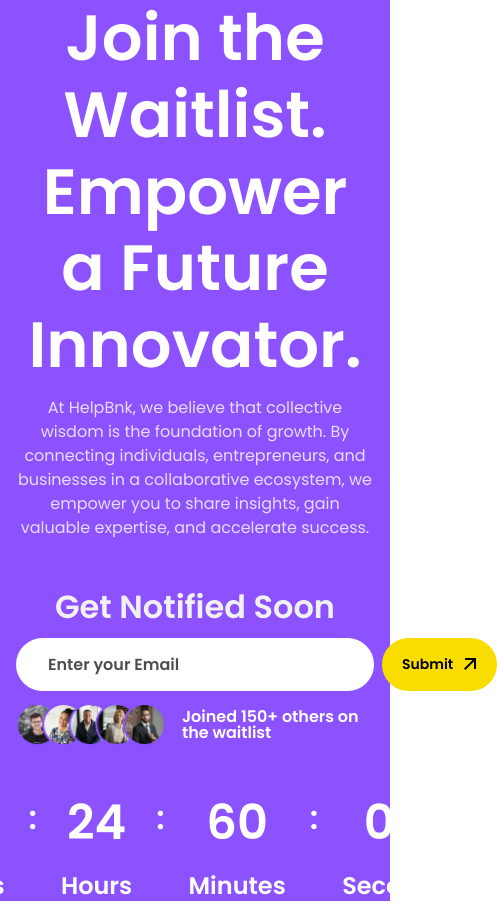
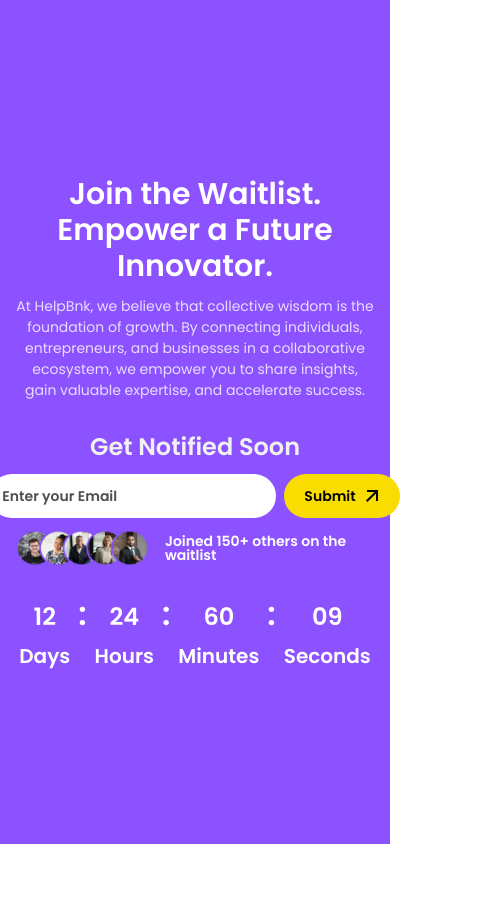
Before and after one commit to Pupiloinc/Pupilo, a Next.js app: page /join in a window 390 px wide. Shown: the whole page, 497 px wide, since content can reach past the window. After the commit the page ends 844 px from the top, so only its background shows below. Built offline with nearby package versions, Linux system fonts and the light colour scheme.

Commit message:
responsive done

```diff
--- a/src/components/common/JoinTheWaitList.jsx
+++ b/src/components/common/JoinTheWaitList.jsx
@@ -52,43 +52,43 @@
         return () => clearInterval(timer);
     }, []);
     return (
-        <div className='min-h-screen bg-purple flex flex-col justify-center px-4 sm:px-6'>
-            <h2 className='text-center text-white font-semibold text-custom-6xl leading-120 max-w-[936px] mx-auto'>Join the Waitlist.
+        <div className='min-h-screen bg-purple flex flex-col justify-center px-4 sm:px-6 max-sm:py-12'>
+            <h2 className='text-center text-white font-semibold text-3xl sm:text-4xl lg:text-custom-6xl leading-120 max-w-[936px] mx-auto'>Join the Waitlist.
                 <br />Empower a Future Innovator.</h2>
-            <p className='font-normal text-base leading-150 text-white opacity-80 max-w-[771px] text-center mx-auto mt-3'>At HelpBnk, we believe that collective wisdom is the foundation of growth. By connecting individuals, entrepreneurs, and businesses in a collaborative ecosystem, we empower you to share insights, gain valuable expertise, and accelerate success.</p>
-            <p className='font-semibold text-custom-4xl leading-120 text-[#F1F1F1] text-center mt-12'>Get Notified Soon</p>
+            <p className='font-normal text-sm md:text-base leading-150 text-white opacity-80 max-w-[771px] text-center mx-auto mt-3'>At HelpBnk, we believe that collective wisdom is the foundation of growth. By connecting individuals, entrepreneurs, and businesses in a collaborative ecosystem, we empower you to share insights, gain valuable expertise, and accelerate success.</p>
+            <p className='font-semibold text-2xl md:text-custom-4xl leading-120 text-[#F1F1F1] text-center mt-8 lg:mt-12'>Get Notified Soon</p>
             <form className='flex flex-column justify-center'>
-                <div className="w-full max-w-[698px] mt-3 flex gap-2">
-                    <div className="max-w-[491px] w-full bg-white rounded-full py-3.5 px-8">
-                        <input required type="email" placeholder='Enter your Email' className='font-semibold text-base leading-100 placeholder:text-dark-grey outline-none border-none' />
+                <div className="w-full max-w-[698px] mt-3 flex gap-2 max-lg:justify-center">
+                    <div className="lg:max-w-[491px] max-w-[375px] max-lg:justify-center w-full bg-white rounded-full py-2.5 md:py-3.5 max-lg:pl-3 lg:px-8">
+                        <input required type="email" placeholder='Enter your Email' className='font-semibold text-sm md:text-base leading-100 placeholder:text-dark-grey outline-none border-none' />
                     </div>
                     <CustomButton text="Submit" />
                 </div>
             </form>
             <div className="flex gap-4 items-center justify-center mt-3">
-                <Image src="/assets/images/webp/notified-profile.webp" width={150} height={40} alt='notified-profile' />
-                <p className='font-semibold text-white text-base leading-100'>Joined 150+ others on the waitlist</p>
+                <Image className='max-sm:h-[36px]' src="/assets/images/webp/notified-profile.webp" width={150} height={40} alt='notified-profile' />
+                <p className='font-semibold text-white text-sm lg:text-base leading-100'>Joined 150+ others on the waitlist</p>
             </div>
-            <div className="flex flex-col items-center mt-12">
-                <div className="flex gap-6 text-white text-custom-4xl font-semibold">
+            <div className="flex flex-col items-center mt-6 lg:mt-12">
+                <div className="flex gap-2 md:gap-6 text-white text-custom-4xl font-semibold max-lg:items-baseline">
                     <div className="text-center">
-                        <div className='font-semibold text-5xl leading-120 text-white'>{timeLeft.days.toString().padStart(2, '0')}</div>
-                        <div className="font-semibold text-2xl leading-120 text-white mt-5">Days</div>
+                        <div className='font-semibold text-2xl sm:text-custom-4xl md:text-5xl leading-120 text-white'>{timeLeft.days.toString().padStart(2, '0')}</div>
+                        <div className="font-semibold text-xl md:text-2xl leading-120 text-white mt-3 md:mt-5">Days</div>
                     </div>
                     <div>:</div>
                     <div className="text-center">
-                        <div className='font-semibold text-5xl leading-120 text-white'>{timeLeft.hours.toString().padStart(2, '0')}</div>
-                        <div className="font-semibold text-2xl leading-120 text-white mt-5">Hours</div>
+                        <div className='font-semibold text-2xl sm:text-custom-4xl md:text-5xl leading-120 text-white'>{timeLeft.hours.toString().padStart(2, '0')}</div>
+                        <div className="font-semibold text-xl md:text-2xl leading-120 text-white mt-3 md:mt-5">Hours</div>
                     </div>
                     <div>:</div>
                     <div className="text-center">
-                        <div className='font-semibold text-5xl leading-120 text-white'>{timeLeft.minutes.toString().padStart(2, '0')}</div>
-                        <div className="font-semibold text-2xl leading-120 text-white mt-5">Minutes</div>
+                        <div className='font-semibold text-2xl sm:text-custom-4xl md:text-5xl leading-120 text-white'>{timeLeft.minutes.toString().padStart(2, '0')}</div>
+                        <div className="font-semibold text-xl md:text-2xl leading-120 text-white mt-3 md:mt-5">Minutes</div>
                     </div>
                     <div>:</div>
                     <div className="text-center">
-                        <div className='font-semibold text-5xl leading-120 text-white'>{timeLeft.seconds.toString().padStart(2, '0')}</div>
-                        <div className="font-semibold text-2xl leading-120 text-white mt-5">Seconds</div>
+                        <div className='font-semibold text-2xl sm:text-custom-4xl md:text-5xl leading-120 text-white'>{timeLeft.seconds.toString().padStart(2, '0')}</div>
+                        <div className="font-semibold text-xl md:text-2xl leading-120 text-white mt-3 md:mt-5">Seconds</div>
                     </div>
                 </div>
             </div>
```
